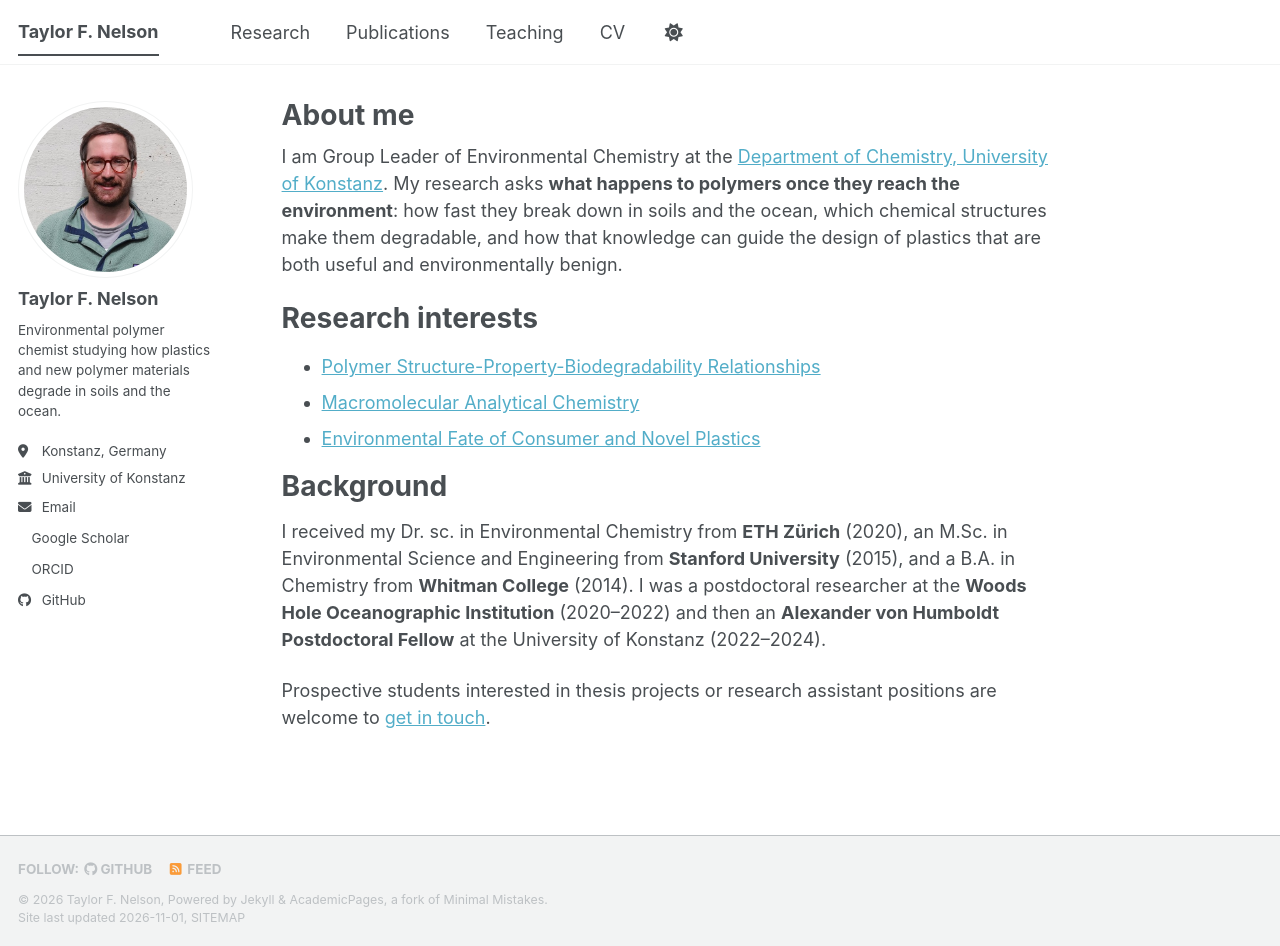
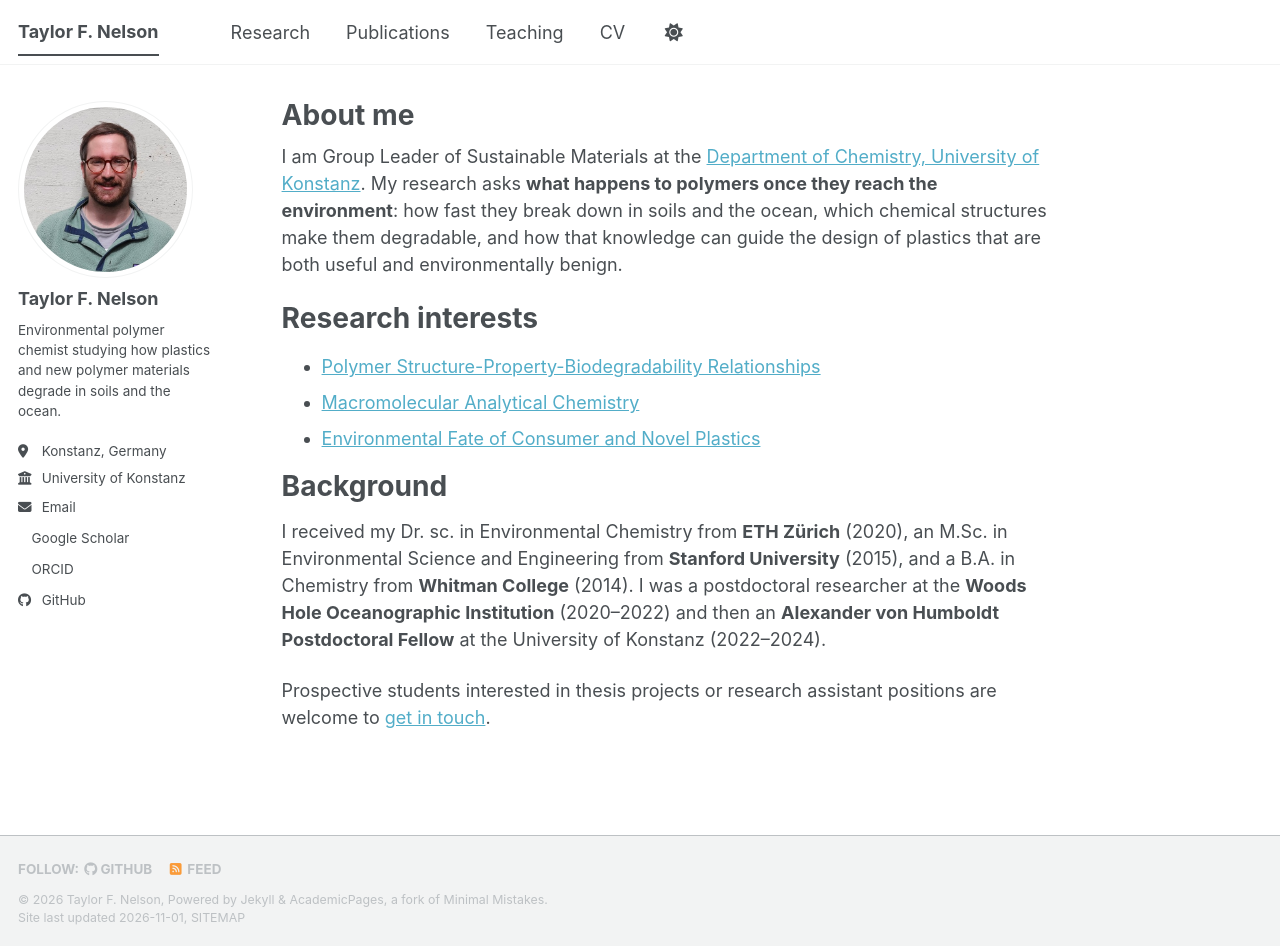
Before and after one commit to nelson-research-group/nelson-research-group.github.io, a Jekyll site: the page built from _pages/about.md, in a window 1280 px wide and 946 px high. Built offline with Jekyll 4.4.1, drawn with Linux system fonts in a browser that asks for light colours; a style sheet for code colours, icons or effects is not loaded.

Commit message:
Update about.md

```diff
--- a/_pages/about.md
+++ b/_pages/about.md
@@ -7,7 +7,7 @@ redirect_from:
   - /about.html
 ---
 
-I am Group Leader of Environmental Chemistry at the [Department of Chemistry, University of Konstanz](https://www.chemie.uni-konstanz.de/mecking/). My research asks **what happens to polymers once they reach the environment**: how fast they break down in soils and the ocean, which chemical structures make them degradable, and how that knowledge can guide the design of plastics that are both useful and environmentally benign.
+I am Group Leader of Sustainable Materials at the [Department of Chemistry, University of Konstanz](https://www.chemie.uni-konstanz.de/mecking/). My research asks **what happens to polymers once they reach the environment**: how fast they break down in soils and the ocean, which chemical structures make them degradable, and how that knowledge can guide the design of plastics that are both useful and environmentally benign.
 
 # Research interests
 
```
